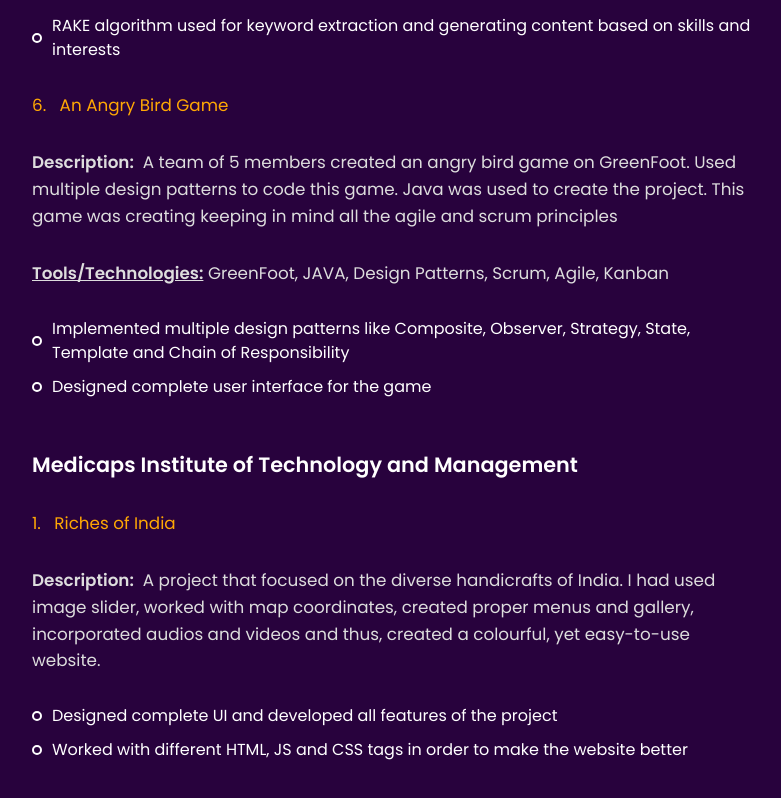
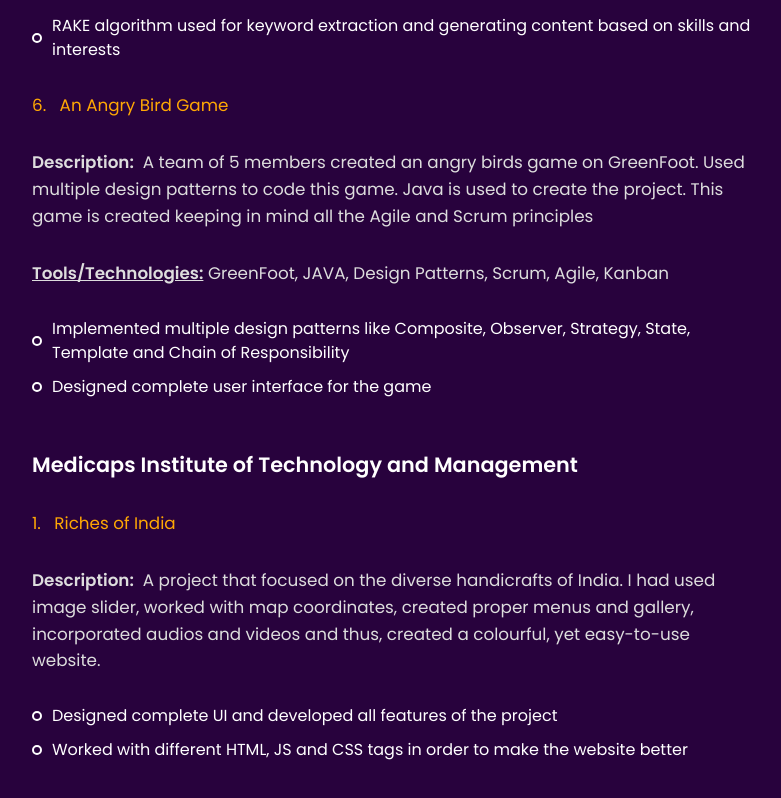
Before and after one commit to murtazabeans/murtazabeans.github.io, a plain HTML site: page index.html in a window 1280 px wide. Shown: the part 7689-8487 px from the top of the page, without its empty margins (433-1214 px from the left). Drawn offline with nearby package versions, Linux system fonts and the light colour scheme; files whose address does not match are found by name.

Commit message:
Updating text

```diff
--- a/index.html
+++ b/index.html
@@ -321,7 +321,7 @@
 
 
 						<p class="font-semi-white margin-tb-30 project_name">6. &nbsp An Angry Bird Game</p>
-						<p class="font-semi-white margin-tb-30"><b>Description:</b>&nbsp&nbspA team of 5 members created an angry bird game on GreenFoot. Used multiple design patterns to code this game. Java was used to create the project. This game was creating keeping in mind all the agile and scrum principles</p>
+						<p class="font-semi-white margin-tb-30"><b>Description:</b>&nbsp&nbspA team of 5 members created an angry birds game on GreenFoot. Used multiple design patterns to code this game. Java is used to create the project. This game is created keeping in mind all the Agile and Scrum principles</p>
 
 						<p class="font-semi-white margin-tb-30"><b><u>Tools/Technologies:</u></b>&nbspGreenFoot, JAVA, Design Patterns, Scrum, Agile, Kanban</p>
 
```
